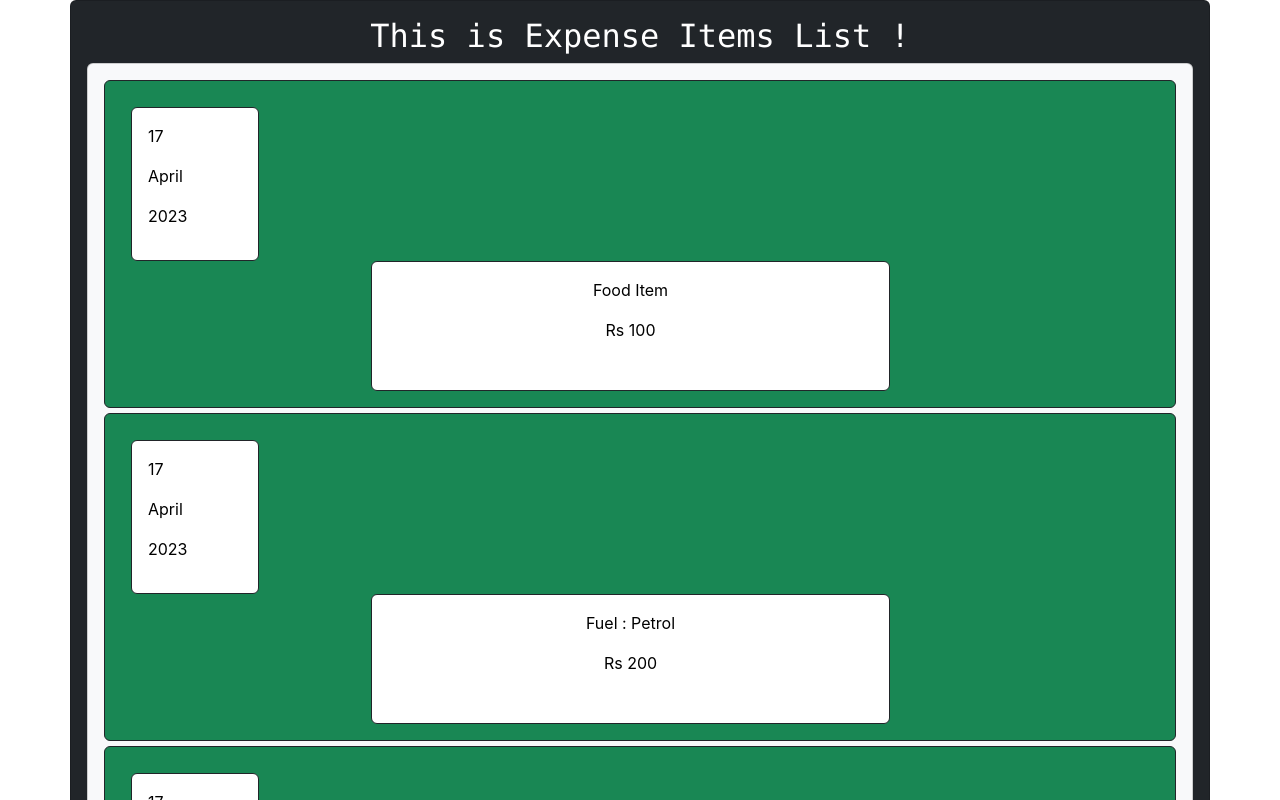
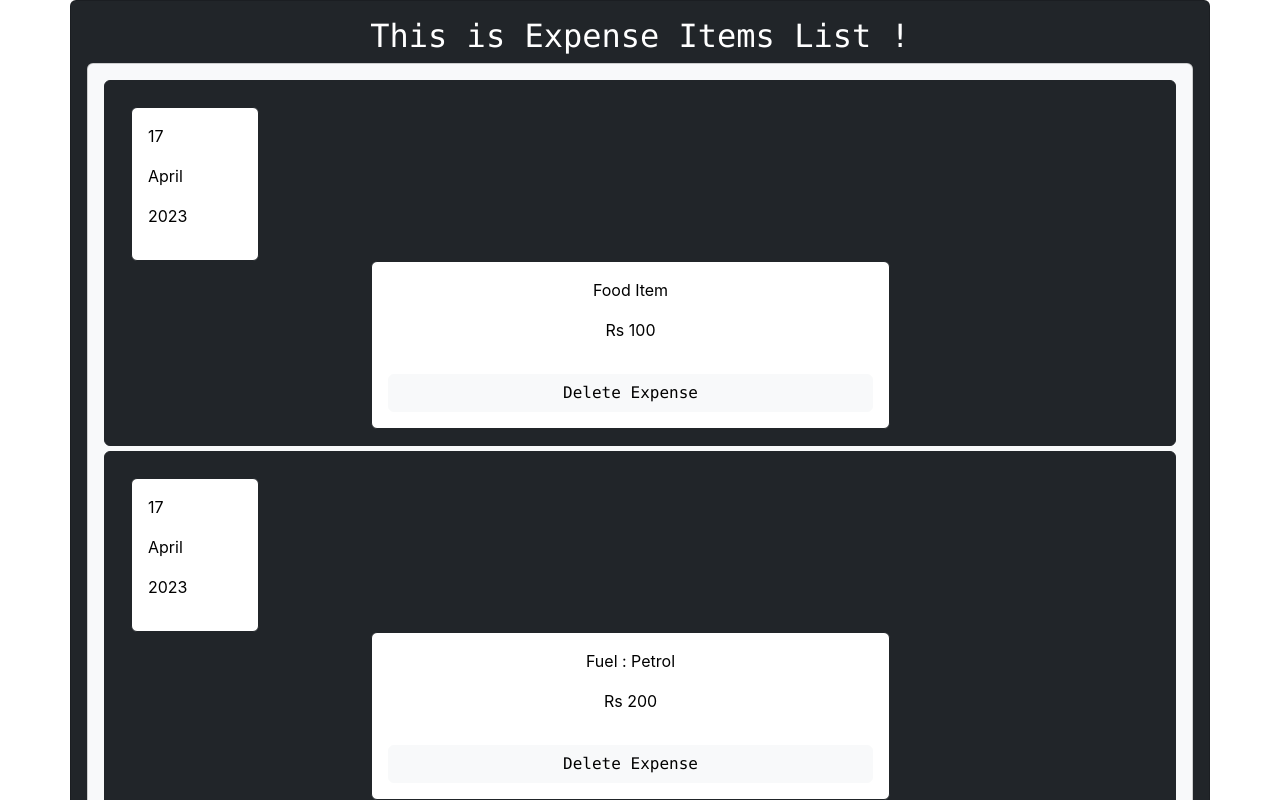
Before and after one commit to harisaini778/my-react-app, a React (Create React App) app: page / in a window 1280 px wide. Shown: the top 800 px of the page. Built offline with nearby package versions, Linux system fonts and the light colour scheme.

Commit message:
Added delete expense button functionality which deletes the expense item when the delete expense button is clicked

```diff
--- a/src/components/ExpenseItems.js
+++ b/src/components/ExpenseItems.js
@@ -4,16 +4,25 @@ import ExpenseDetails from "./ExpenseDetails";
 import CardElements from "./CardElements";
 
 const ExpenseItems = (props) => {
+  let deleteExpenseHandler = (event) => {
+    let idOfExpense = event.target.dataset.id;
+    let expenseElement = document.getElementById(idOfExpense);
+    if (expenseElement) {
+      expenseElement.remove();
+    }
+  }
   return (
        <CardElements>
       {props.locations.map((location) => (
-          <div key={location.id} className='border border-dark card card-body bg-success text-black'
+        <div key={location.id} id={location.id} className='border border-dark card card-body bg-dark text-black'
           style={{marginBottom:"5px"}}>
           <ExpenseDate date={location.date}></ExpenseDate>
               <div className="card card-body border border-dark"
               style={{width:"50%",marginLeft:"250px"}}>
-          <ExpenseDetails details = {[location.title,location.amount]}></ExpenseDetails>
-                  </div>
+            <ExpenseDetails details={[location.title, location.amount]}></ExpenseDetails>
+            <button className="btn btn-light font-monospace" onClick={deleteExpenseHandler} data-id={location.id}>
+             Delete Expense</button>
+            </div>
         </div>
       ))}
       </CardElements>
```
